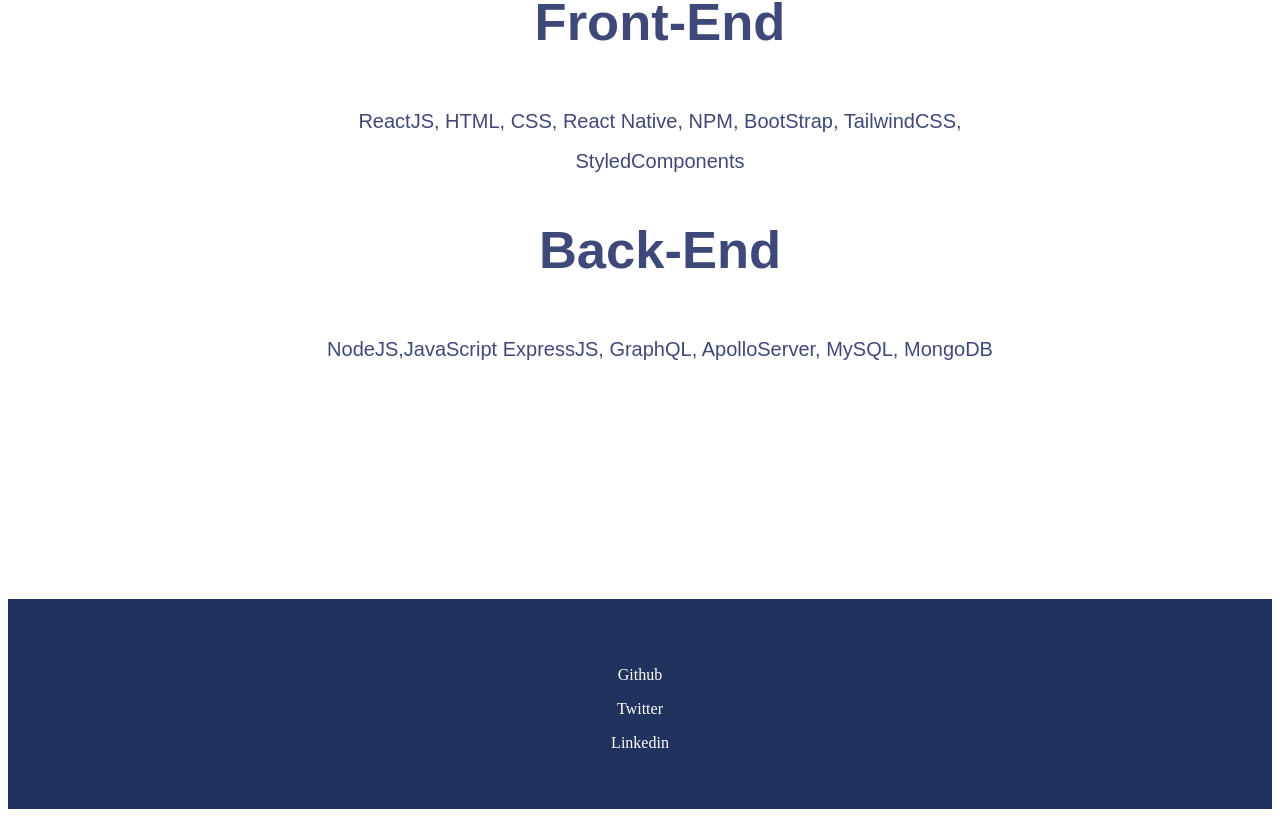
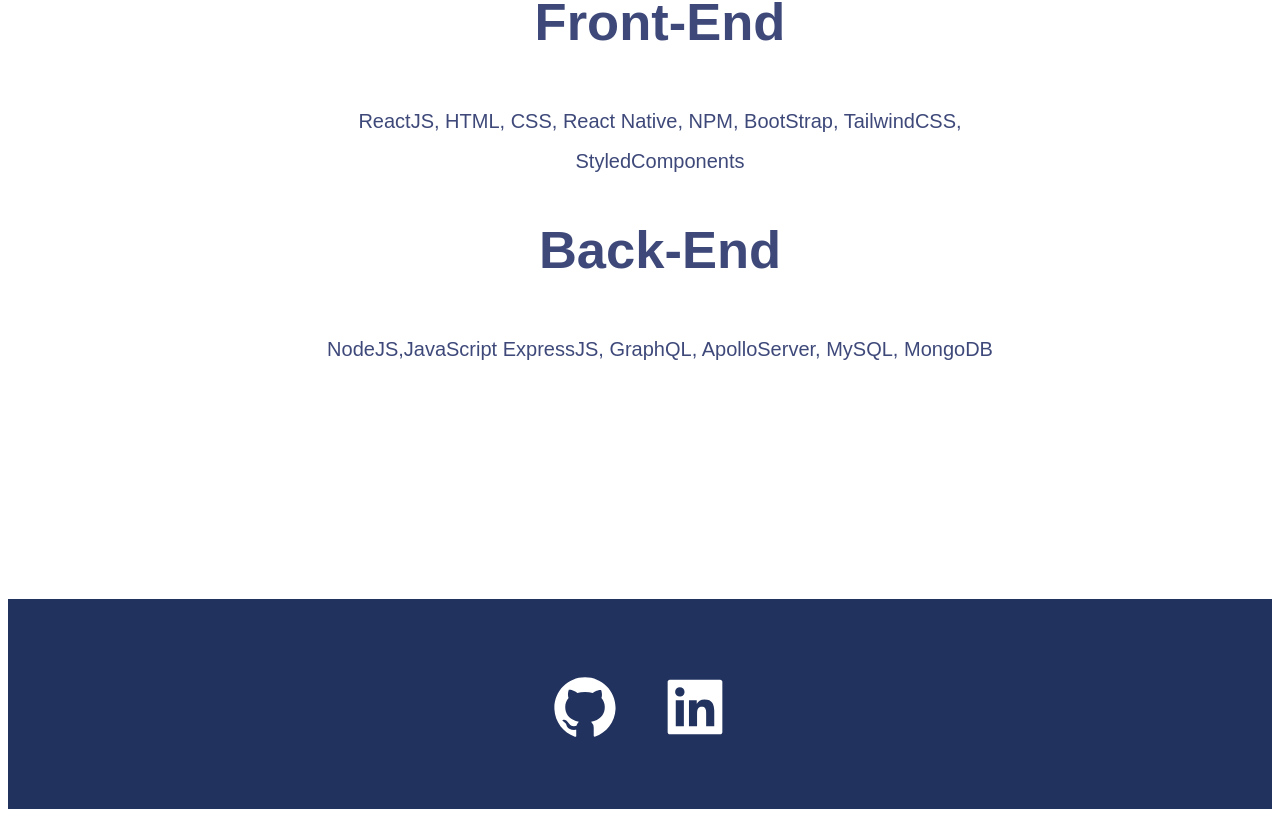
Before and after one commit to josephcotterell/Joseph-React-Portfolio, a React (Create React App) app: page /#/ in a window 1280 px wide. Shown: the part 1069-1886 px from the top of the page. Built offline with nearby package versions, Linux system fonts and the light colour scheme; the HTML template or start-up script is replaced by a standard one.

Commit message:
added react icons

```diff
--- a/src/components/Footer.js
+++ b/src/components/Footer.js
@@ -1,4 +1,6 @@
 import React from "react";
+import { AiFillGithub } from "react-icons/ai";
+import { AiFillLinkedin } from "react-icons/ai";
 
 import "../styles/Footer.css";
 
@@ -6,9 +8,13 @@
   return (
     <div className="footer">
       <div className="socialMedia">
-        <p>Github</p>
-        <p>Twitter</p>
-        <p>Linkedin</p>
+        <a href="https://github.com/josephcotterell">
+          <AiFillGithub />
+        </a>
+
+        <a href="https://www.linkedin.com/in/joseph-cotterell-3b1562254/">
+          <AiFillLinkedin />
+        </a>
       </div>
     </div>
   );
```
